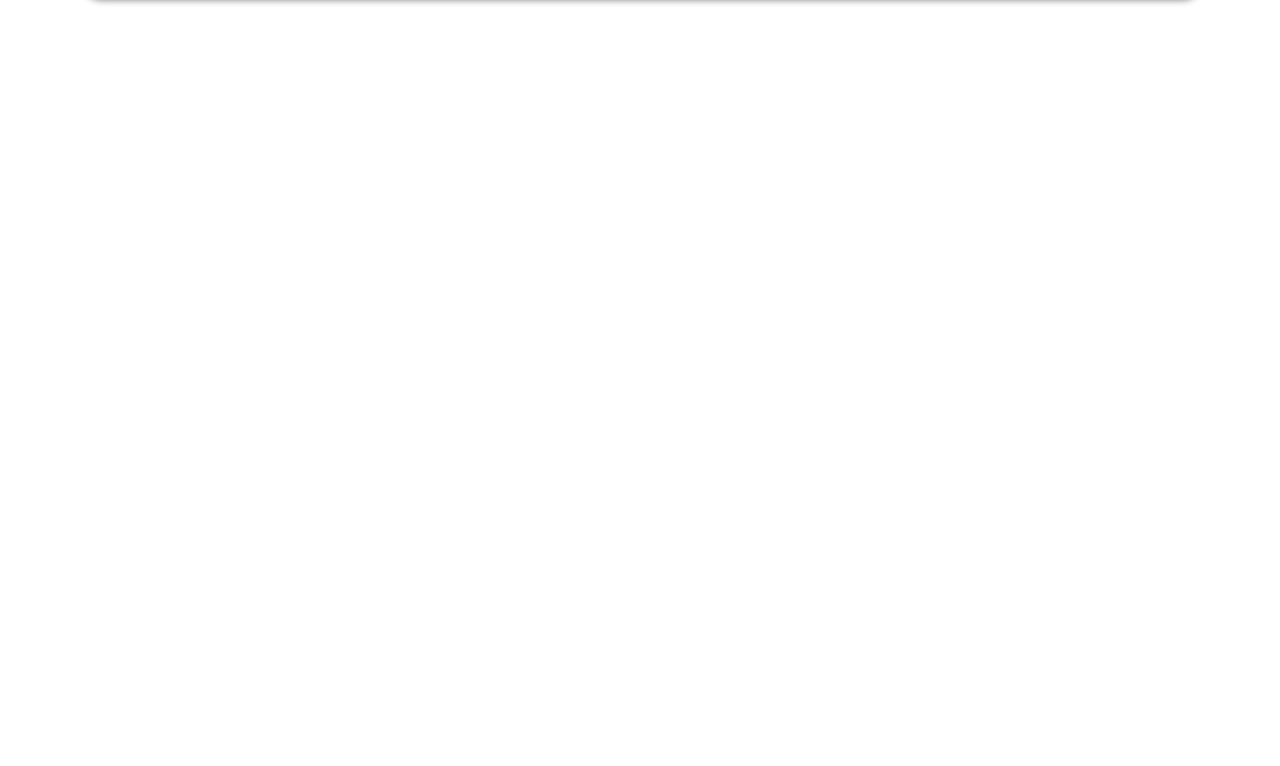
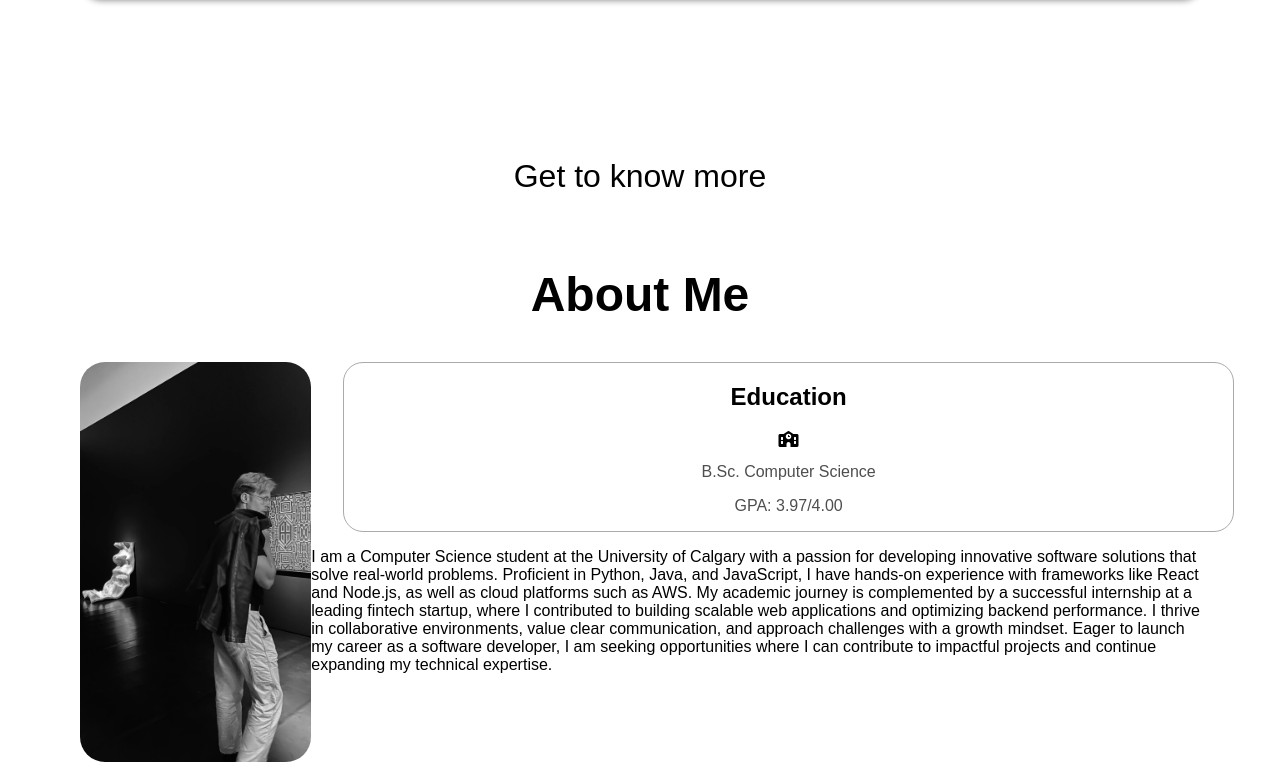
Before and after one commit to JSenk347/portfolio-fe, a React (Vite) app: page / in a window 1280 px wide. Shown: the part 718-1484 px from the top of the page. Before the commit the page ends 800 px from the top, so only its background shows below. Built offline with nearby package versions, Linux system fonts and the light colour scheme; a web font is replaced by a local one.

Commit message:
created about section

```diff
--- a/src/App.jsx
+++ b/src/App.jsx
@@ -1,5 +1,6 @@
 import Navbar from "./components/navbar/Navbar"
 import Profile from "./components/profile/Profile"
+import About from "./components/about/About"
 
 function App() {
 
@@ -11,6 +12,9 @@
     <section id="profile">
       <Profile/>
     </section>
+    <section id="about">
+      <About/>
+    </section>
     </>
   )
 }
--- /dev/null
+++ b/src/components/about/About.jsx
@@ -0,0 +1,37 @@
+import AchievementCard from "./AchievementCard";
+import styles from "./About.module.css"
+import aboutImg from "../../assets/aboutImg.webp"
+
+const About = () => {
+    return (
+        <div className={styles.aboutContainer}>
+            <div className={styles.aboutHeader}>
+                <p>Get to know more</p>
+                <h1>About Me</h1>
+            </div>
+            <div className={styles.aboutCard}>
+                <img src={aboutImg} />
+                <div className={styles.cardContent}>
+                    <AchievementCard />
+                    <p>
+                        I am a Computer Science student at the University of Calgary with
+                        a passion for developing innovative software solutions that solve
+                        real-world problems. Proficient in Python, Java, and JavaScript,
+                        I have hands-on experience with frameworks like React and Node.js,
+                        as well as cloud platforms such as AWS. My academic journey is
+                        complemented by a successful internship at a leading fintech startup,
+                        where I contributed to building scalable web applications and
+                        optimizing backend performance. I thrive in collaborative environments,
+                        value clear communication, and approach challenges with a growth
+                        mindset. Eager to launch my career as a software developer, I am
+                        seeking opportunities where I can contribute to impactful projects and
+                        continue expanding my technical expertise.
+                    </p>
+                </div>
+
+            </div>
+        </div>
+    );
+}
+
+export default About
--- /dev/null
+++ b/src/components/about/About.module.css
@@ -0,0 +1,21 @@
+.aboutContainer{
+    font-family: Arial, Helvetica, sans-serif;
+    margin: 0rem 5rem;
+    height: 80vh;
+    display: flex;
+    flex-direction: column;
+}
+.aboutHeader{
+    display: flex;
+    flex-direction: column;
+    align-items: center;
+    justify-content: center;
+    font-size: clamp(1rem, 2.5vw, 2rem);
+}
+.aboutCard{
+    display: flex;
+}
+.aboutContainer img{
+    height: 25rem;
+    border-radius: 25px;
+}
--- /dev/null
+++ b/src/components/about/AchievementCard.jsx
@@ -0,0 +1,18 @@
+import styles from "./AchievementCard.module.css"
+
+const AchievementCard = () => {
+    return(
+        <div className={styles.cardContainer}>
+            <div className={styles.cardHeader}>
+                <h2>Education</h2><br/>
+                <i class="fa-solid fa-school"></i>
+            </div>
+            <div className={styles.cardText}>
+                <p>B.Sc. Computer Science</p>
+                <p>GPA: 3.97/4.00</p>
+            </div>
+        </div>
+    );
+}
+
+export default AchievementCard
--- /dev/null
+++ b/src/components/about/AchievementCard.module.css
@@ -0,0 +1,32 @@
+.cardContainer{
+    display: flex;
+    justify-content: center;
+    align-items: center;
+    min-height: 10rem;
+    flex-direction: column;
+    margin: 0 2rem;
+    width: 100%;
+    border-radius: 20px;
+    border: 1px solid rgb(170, 170, 170);
+    font-family: Arial, Helvetica, sans-serif;
+}
+.cardHeader{
+    min-height: 5rem;
+    display: flex;
+    justify-content: center;
+    align-items: center;
+    flex-direction: column;
+}
+.cardHeader p{
+    color: rgb(78, 78, 78);
+    padding: 0;
+}
+.cardHeader h2{
+    padding: 0;
+    margin-bottom: 0.1em;
+}
+.cardText{
+    text-align: center;
+    color: rgb(78, 78, 78);
+    font-weight: 500;
+}
--- a/src/components/profile/Profile.jsx
+++ b/src/components/profile/Profile.jsx
@@ -3,7 +3,7 @@
 
 const Profile = () => {
     const handleViewCV = () => {
-        window.open("/resume.pdf", "_blank");
+        window.open("/Jordan_Senko-Resume.pdf", "_blank");
     };
 
     return (
@@ -12,7 +12,7 @@
                 <img src={headShot} alt="Jordan Senko's headshot" />
             </div>
             <div className={styles.profileText}>
-                <p> Hello, I'm </p>
+                <p> Hey, I'm </p>
                 <h1> Jordan Senko </h1>
                 <p className={styles.profileTextTitle}>Computer Science Student</p>
                 <button onClick={handleViewCV} className={styles.button1}>
--- a/src/components/profile/Profile.module.css
+++ b/src/components/profile/Profile.module.css
@@ -9,7 +9,10 @@
     justify-content: center;
     align-items: center;
     gap: 5rem;
-    margin: 1rem 5rem;
+    margin-top: 1rem;
+    margin-left: 5rem;
+    margin-right: 5rem;
+    margin-bottom: 8rem;
     border-radius: 20px;
     box-shadow: 2px 2px 7px gray; /* Consisder 10px for spread */
 }
```
Also changed, not shown: src/assets/aboutImg.webp (added), 1 other file (tests, documents, lock files or other folders).
